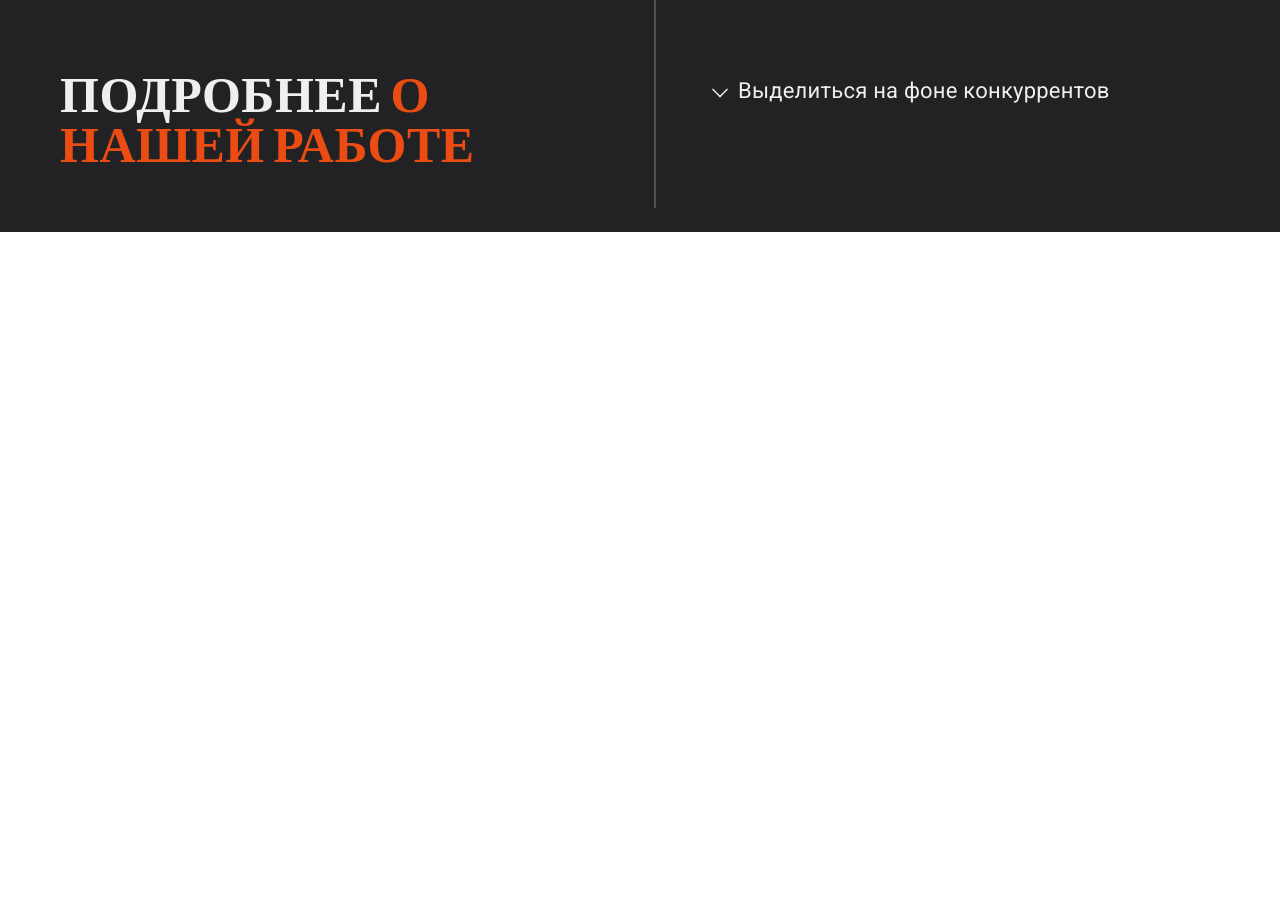
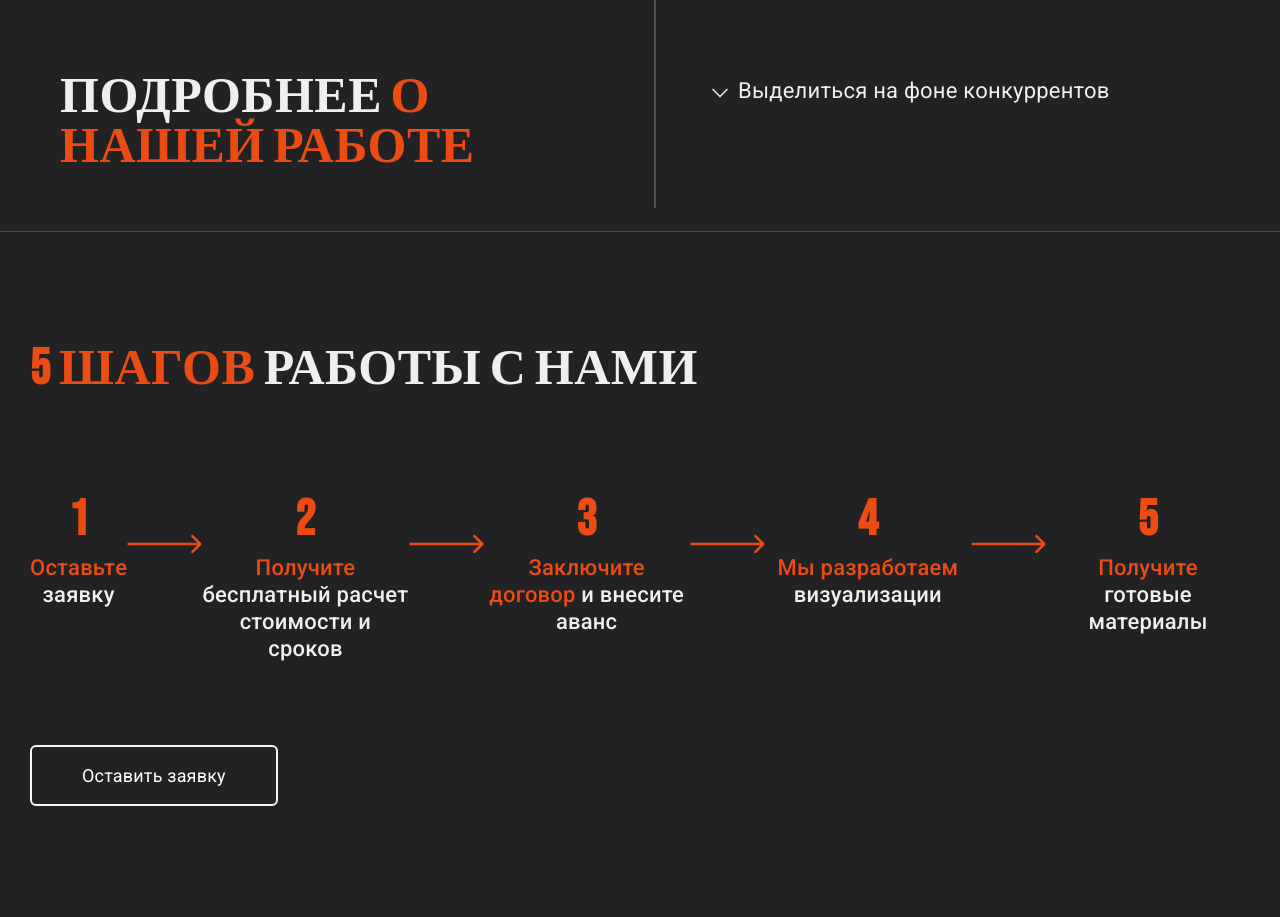
Before and after one commit to Vladosichek777/visualisation, a website: page pages/main/main.html in a window 1280 px wide. Shown: the part 3448-4365 px from the top of the page. Before the commit the page ends 3680 px from the top, so only its background shows below. Drawn offline with Linux system fonts and the light colour scheme.

Commit message:
feat: add section step

```diff
--- a/pages/main/main.html
+++ b/pages/main/main.html
@@ -295,7 +295,40 @@
                 </div>
             </div>
         </section>
-
+        <section class="steps">
+            <div class="container">
+                <div class="steps-inner">
+                    <h2 class="steps__title"><span>5 шагов</span> работы с нами</h2>
+                    <div class="steps-flex">
+                        <div class="steps-item">
+                            <p class="steps-item__number">1</p>
+                            <p class="steps-item__text"><span>Оставьтe</span><br> заявку </p>
+                        </div>
+                        <img class="steps-flex__arrow" src="../../assets/icons/steps/arrow-right.svg" alt="step">
+                        <div class="steps-item">
+                            <p class="steps-item__number">2</p>
+                            <p class="steps-item__text"><span>Получите</span> бесплатный расчет стоимости и сроков</p>
+                        </div>
+                        <img class="steps-flex__arrow" src="../../assets/icons/steps/arrow-right.svg" alt="step">
+                        <div class="steps-item">
+                            <p class="steps-item__number">3</p>
+                            <p class="steps-item__text"><span>Заключите договор</span> и внесите аванс</p>
+                        </div>
+                        <img class="steps-flex__arrow" src="../../assets/icons/steps/arrow-right.svg" alt="step">
+                        <div class="steps-item">
+                            <p class="steps-item__number">4</p>
+                            <p class="steps-item__text"><span>Мы разработаем</span> визуализации</p>
+                        </div>
+                        <img class="steps-flex__arrow" src="../../assets/icons/steps/arrow-right.svg" alt="step">
+                        <div class="steps-item">
+                            <p class="steps-item__number">5</p>
+                            <p class="steps-item__text"><span>Получите</span><br> готовые материалы</p>
+                        </div>
+                    </div>
+                    <button class="button button--inherit">Оставить заявку</button>
+                </div>
+            </div>
+        </section>
     </main>
     <footer class="footer"></footer>
     <script src="./index.js"></script>
--- a/pages/main/scss/_main.scss
+++ b/pages/main/scss/_main.scss
@@ -103,7 +103,7 @@
       text-decoration: none;
 
       &:hover {
-        border-color: #ea4c14;
+        border-color: $main-color;
         transform: scale(1.03);
       }
       .cards-item__image {
@@ -187,3 +187,42 @@
     }
   }
 }
+
+.steps {
+  background-color: $background-first;
+
+  &-inner {
+    padding-top: 103px;
+    padding-bottom: 111px;
+    display: flex;
+    flex-direction: column;
+    align-items: start;
+    row-gap: 83px;
+  }
+
+  &__title {
+    @include titleh2;
+    text-transform: uppercase;
+    span {
+      color: $main-color;
+    }
+  }
+
+  &-flex {
+    display: flex;
+    justify-content: space-between;
+    width: 100%;
+
+    &__arrow {
+      height: 20px;
+      align-self: center;
+      margin-bottom: 60px;
+    }
+  }
+}
+
+@media (max-width: 1230px) {
+  .steps {
+    display: none;
+  }
+}
--- a/pages/main/scss/blocks/_animation-number.scss
+++ b/pages/main/scss/blocks/_animation-number.scss
@@ -24,7 +24,7 @@
       animation: all 2s;
       .info-interactive__line {
         position: absolute;
-        background-color: #ea4c14;
+        background-color: $main-color;
         top: 0;
         right: 0;
         bottom: 0;
@@ -46,7 +46,7 @@
           transform: rotateY(180deg);
         }
         .number {
-          color: #ea4c14;
+          color:$main-color;
           font-size: 85px;
           margin-block-start: 0em;
           margin-block-end: 0em;
--- a/pages/main/scss/blocks/_button.scss
+++ b/pages/main/scss/blocks/_button.scss
@@ -36,6 +36,20 @@
     border-radius: 6px;
     cursor: pointer;
   }
+
+  &--inherit {
+    padding: 15px 50px;
+    border-radius: 6px;
+    border: 2px solid #f5f5f5;
+    background-color: inherit;
+    color: #fff;
+    cursor: pointer;
+
+    &:hover {
+      background-color: $main-color;
+      border: 2px solid $main-color;
+    }
+  }
 }
 
 @media (max-width: 1000px) {
--- a/pages/main/scss/blocks/_drop-down.scss
+++ b/pages/main/scss/blocks/_drop-down.scss
@@ -19,7 +19,7 @@
 
   &--title-active {
     h5 {
-      color: #ea4c14;
+      color: $main-color;
       &::before {
         content: url(../../../../assets/icons/nested-list/arrow-bottom-active.svg);
         margin-right: 10px;
--- a/pages/main/scss/blocks/_nested-lists.scss
+++ b/pages/main/scss/blocks/_nested-lists.scss
@@ -14,20 +14,16 @@
       max-width: 534px;
 
       &__item {
+        @include titleh2;
         color: #efefef;
-        font-family: Bebas Neue;
-        font-size: 50px;
-        font-style: normal;
-        font-weight: 700;
         line-height: 50px; /* 100% */
-        letter-spacing: 0.5px;
         text-transform: uppercase;
         position: relative;
         cursor: pointer;
         margin-block-start: 0em;
         margin-block-end: 0em;
         span {
-          color: #ea4c14;
+          color: $main-color;
         }
 
         &--active {
--- /dev/null
+++ b/pages/main/scss/blocks/_steps-item.scss
@@ -0,0 +1,32 @@
+.steps-item {
+  max-width: 225px;
+  text-align: center;
+
+  &__number {
+    font-family: Bebas Neue;
+    font-size: 50px;
+    font-style: normal;
+    font-weight: 700;
+    line-height: 68px; /* 136% */
+    letter-spacing: 0.5px;
+    color: $main-color;
+    margin-block-start: 0em;
+    margin-block-end: 0em;
+  }
+  &__text {
+    color: #efefef;
+    color: #efefef;
+    font-family: Roboto;
+    font-size: 22px;
+    font-style: normal;
+    font-weight: 500;
+    line-height: 27px;
+    letter-spacing: 0.22px;
+    margin-block-start: 0em;
+    margin-block-end: 0em;
+    max-width: 215px;
+    span {
+      color: $main-color;
+    }
+  }
+}
--- a/pages/main/scss/style.scss
+++ b/pages/main/scss/style.scss
@@ -14,4 +14,5 @@
 @import "./blocks/drop-down";
 @import "./blocks/animation-number";
 @import "./blocks/nested-lists";
+@import "./blocks/steps-item";
 @import "./main";
--- a/pages/main/scss/variables/_var-default.scss
+++ b/pages/main/scss/variables/_var-default.scss
@@ -2,7 +2,7 @@
 
 $background-first: rgba(34, 34, 36, 1);
 $background-second: #2e2e31;
-
+$main-color: rgba(234, 76, 20, 1);
 // Titles
 
 @mixin titleh2 {
```
Also changed, not shown: assets/icons/steps/arrow-right.svg (added), pages/main/css/style.css, pages/main/index.js (line endings or trailing spaces), 1 other file.
